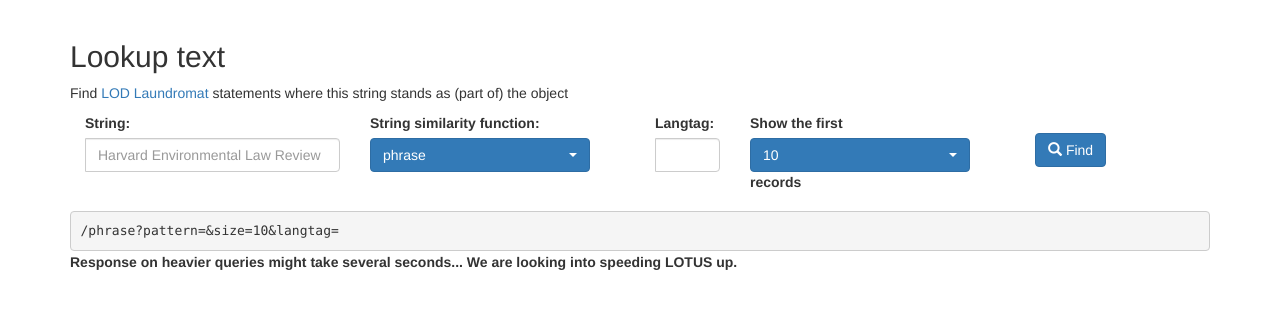
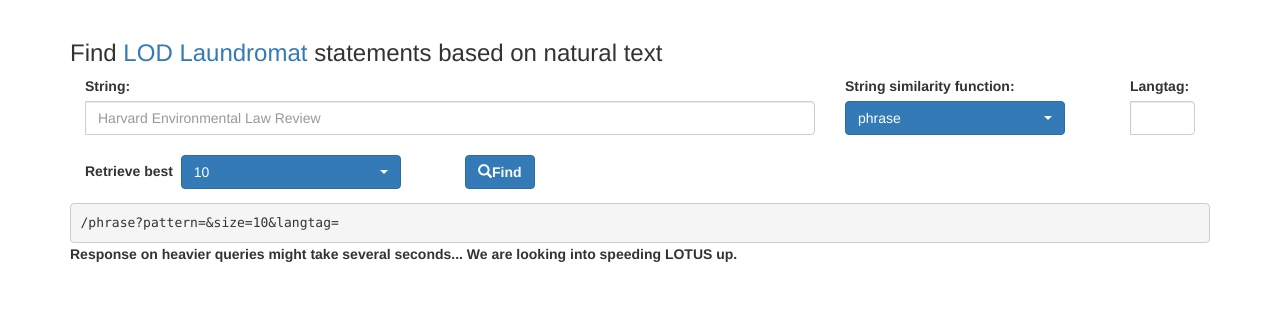
Before and after one commit to filievski/LOTUS_Search, a plain HTML site: page client/index.html in a window 1280 px wide. Shown: the part 143-452 px from the top of the page. Drawn offline with nearby package versions, Linux system fonts and the light colour scheme.

Commit message:
Improve interface (Add clickable links, modify colors, separate keywords from query results size)

```diff
--- a/client/index.html
+++ b/client/index.html
@@ -4,7 +4,7 @@
 <link rel="icon"
       type="image/png"
       href="teal-lotus.ico">
-<link rel="stylesheet" href="//maxcdn.bootstrapcdn.com/bootswatch/3.3.4/united/bootstrap.min.css">
+<link rel="stylesheet" href="https://maxcdn.bootstrapcdn.com/bootstrap/3.3.5/css/bootstrap.min.css">
 <link rel="stylesheet" type="text/css" media="screen" href="https://cdnjs.cloudflare.com/ajax/libs/bootstrap-select/1.7.3/css/bootstrap-select.css">
 <link rel="stylesheet" type="text/css" href="cssload.css">
 
@@ -44,11 +44,10 @@
 
     <div class="row">
         <div class="col-md-12">
-            <h2>Lookup text</h2>
-            <p>Find <a href="http://lodlaundromat.org" target="_blank">LOD Laundromat</a> statements where this string stands as (part of) the object</p>
+            <h3>Find <a href="http://lodlaundromat.org" target="_blank">LOD Laundromat</a> statements based on natural text</h3>
 			<form class="form-search" onsubmit="initDt(this);return false;" apiType="r2d">
 				<div class="input-group">
-				<div class="col-md-3"><label>String:</label>
+				<div class="col-md-8"><label>String:</label>
 				   <input type="text" class="form-control apiUri" id="r2dUri" placeholder="Harvard Environmental Law Review">
 				</div>
  				<div class="col-md-3"><label>String similarity function:</label>
@@ -62,18 +61,18 @@
 				<div class="col-md-1"><label>Langtag:</label>
                                 <input type="text" class="form-control" id="langtag" placeholder="">
 				</div>
-                                <div class="col-md-3"><label>Show the first</label>
-                                   <select class="selectpicker" data-style="btn-primary" id="recordsize" width="100%">
+                                <div class="col-md-4"><Br><label>Retrieve best&nbsp;</label>
+					<select class="selectpicker" data-style="btn-primary" id="recordsize" width="100%">
                                           <option value="5">5</option>
                                           <option value="10" selected>10</option>
                                           <option value="20">20</option>
                                           <option value="50">50</option>
                                           <option value="100">100</option>
-                                        </select> <label> records</label>
-                                </div>
-				<div class="col-md-2"><Br>
+                                        </select>
+				</div>
+				<div class="col-md-1"><Br>
 				   <span>
-				        <button class="btn btn-primary" type="submit"><span class="glyphicon glyphicon-search"></span> Find</button>
+				        <button class="btn btn-primary" type="submit"><span class="glyphicon glyphicon-search"></span><strong>Find</strong></button>
 			           </span>
 				 </div>
 				</div>
--- a/client/main.js
+++ b/client/main.js
@@ -151,7 +151,7 @@
 		$("#circularG").hide();
  		$("#stats").html("Took <strong>" + hitsdata["took"] + "</strong> ms for <strong>" + hitsdata["numhits"] + "</strong> records.");
 		for (var i=0; i<hits.length; i++){
-			h+="<tr><td>&lt;" + hits[i]["subject"] + "&gt;<br/>&lt;" + hits[i]["predicate"] + "&gt;<br/>" + hits[i]["object"] + "</td><td><a role=\"button\" class=\"btn btn-default\" href=\"http://ldf.lodlaundromat.org/" + hits[i]["docid"] + "\" target=\"_blank\">Show document</a><br/><br/><a role=\"button\" class=\"btn btn-default\" href=\"http://lodlaundromat.org/resource/" + hits[i]["docid"] + "\" target=\"_blank\">Show metadata</a></td></tr>";
+			h+="<tr><td>S: <a href=\"" + hits[i]["subject"] + "\">" + hits[i]["subject"] + "</a><br/>P: <a href=\"" + hits[i]["predicate"] + "\">" + hits[i]["predicate"] + "</a><br/>O: <strong>" + hits[i]["object"] + "</strong></td><td><a role=\"button\" class=\"btn btn-default\" href=\"http://ldf.lodlaundromat.org/" + hits[i]["docid"] + "\" target=\"_blank\">Show document</a><br/><br/><a role=\"button\" class=\"btn btn-default\" href=\"http://lodlaundromat.org/resource/" + hits[i]["docid"] + "\" target=\"_blank\"> Show metadata</a></td></tr>";
 		}
 		h+="</tbody>";
 		oTable.html(h);
```
